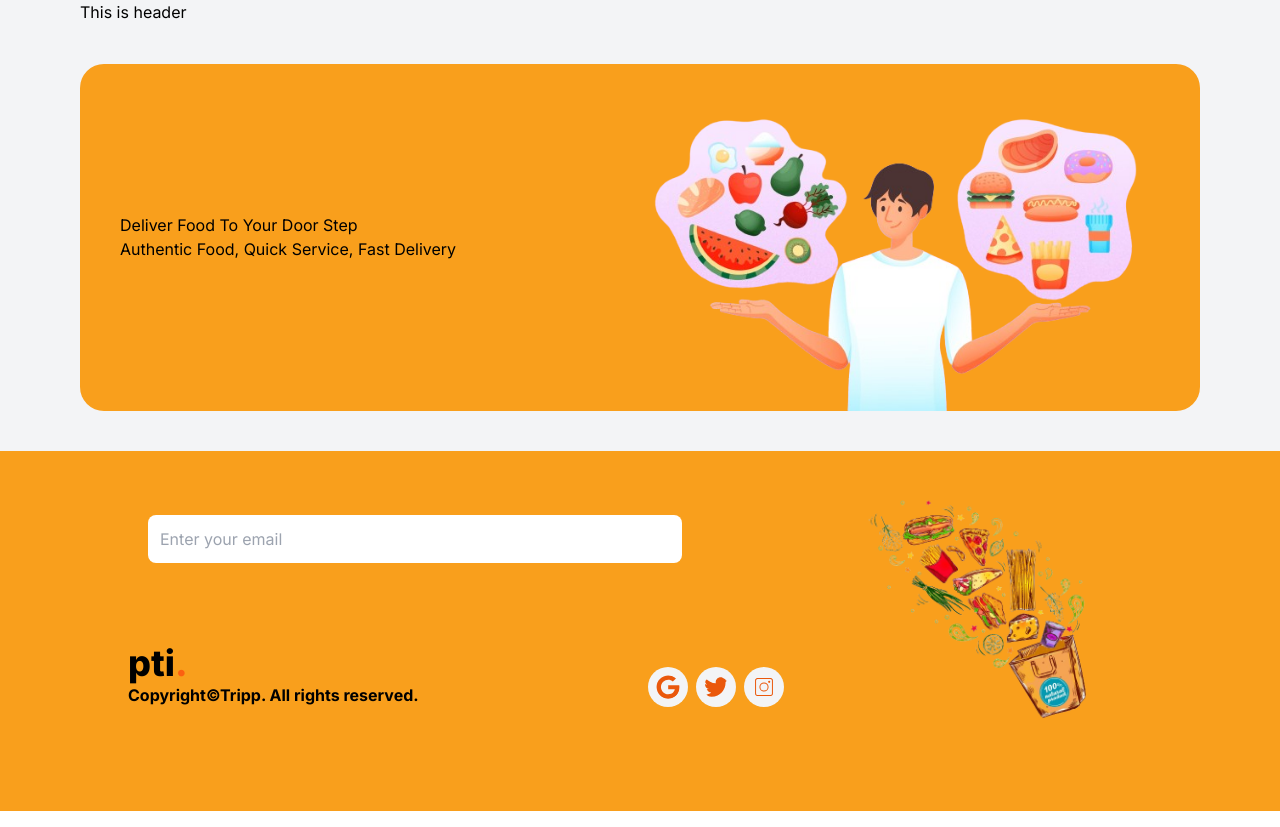
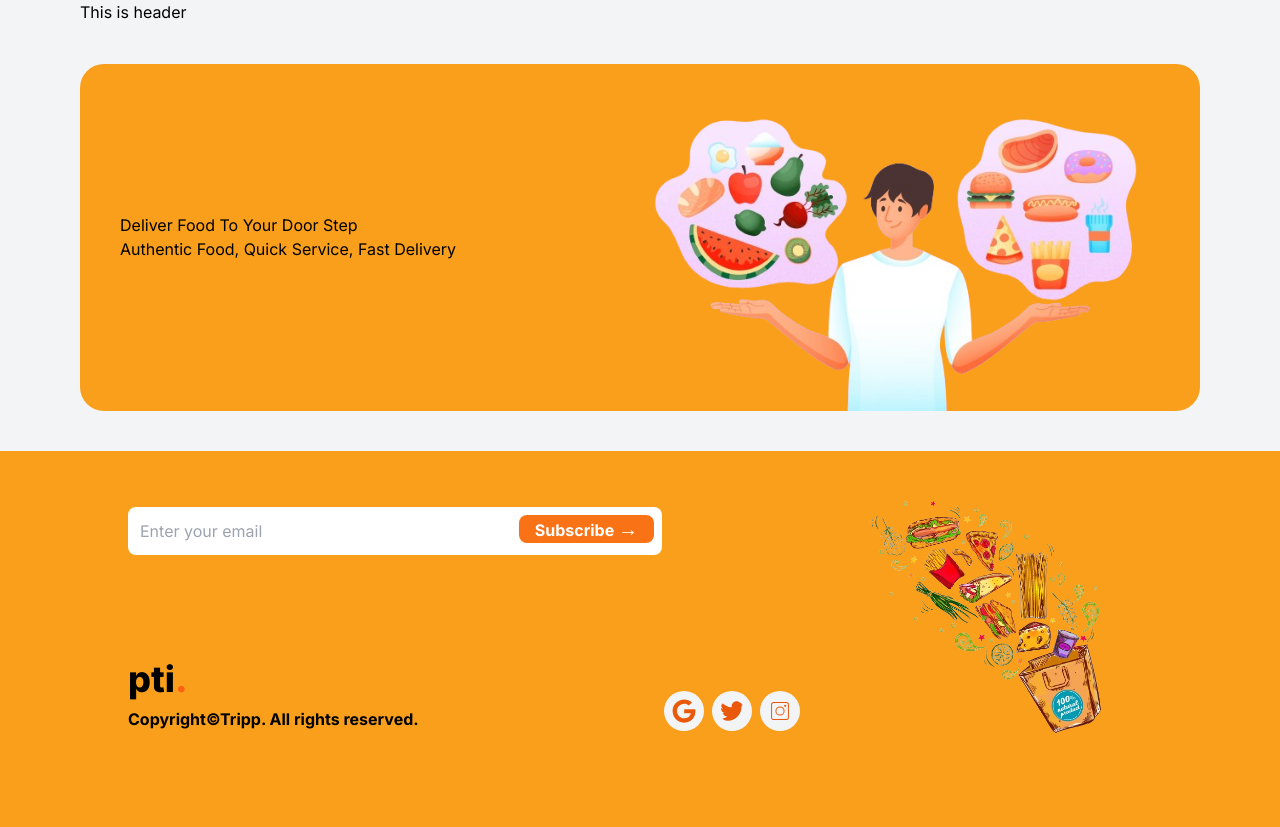
Before and after one commit to abuhasanmahmud/QT-dotnet-task, a Next.js app: page / in a window 1280 px wide. Built offline with nearby package versions, Linux system fonts and the light colour scheme.

Commit message:
feat(V-1) footer desktop version done

```diff
--- a/app/components/Footer.jsx
+++ b/app/components/Footer.jsx
@@ -10,23 +10,23 @@ const Footer = () => {
       className="sm:flex flex-row items-center  gap-5 pb-20 pt-10 "
       style={{ backgroundColor: "#F99F1C" }}
     >
-      <div className="sm:basis-2/3">
-        <div className=" sm:ml-32  ">
-          <div className="sm:w-3/4 w-4/4 mx-5 relative ">
+      <div className="lg:basis-2/3 basis-3/3 ">
+        <div className="sm:ml-32 ">
+          <div className=" sm:w-3/4 sm:mx-0 w-4/4 mx-5 relative">
             <input type="text" placeholder="Enter your email" className="w-full  p-3 rounded-lg  " />
-            <button className="px-4 absolute top-2 right-2 sm:text-white rounded-lg text-orange-600 font-bold">
+            <button className="px-4 absolute top-2 right-2 sm:text-white sm:bg-orange-500  rounded-lg text-orange-600 font-bold">
               Subscribe <span className="text-xl">&#8594;</span>
             </button>
           </div>
 
           <div className=" sm:flex sm:flex-row  sm:items-end sm:justify-between sm:gap-5 sm:mt-20 flex flex-col-reverse justify-center items-center gap-12 ">
             <div className="">
-              <p className="text-4xl font-extrabold  ">
+              <p className="text-4xl font-extrabold sm:mb-2 mb-10 sm:text-left text-center">
                 pti<span style={{ color: "#FC6011" }}>.</span>
               </p>
               <p className="font-bold">Copyright&copy;Tripp. All rights reserved.</p>
             </div>
-            <div className="mr-14 flex gap-2">
+            <div className="lg:mr-10 mt-14 flex gap-2 ">
               <FaGoogle
                 className="sm:bg-gray-100 sm:text-orange-600 p-2 rounded-full  bg-orange-600 text-gray-100 "
                 size={40}
@@ -43,8 +43,8 @@ const Footer = () => {
           </div>
         </div>
       </div>
-      <div className="sm:basis-1/3 hidden sm:block">
-        <img className="w-60" src="/Image2.png" alt="" />
+      <div className="lg:basis-1/3 hidden lg:block">
+        <img className="lg:w-64 md:w-60 sm:w-48 " src="/Image2.png" alt="" />
       </div>
     </div>
   );
```
